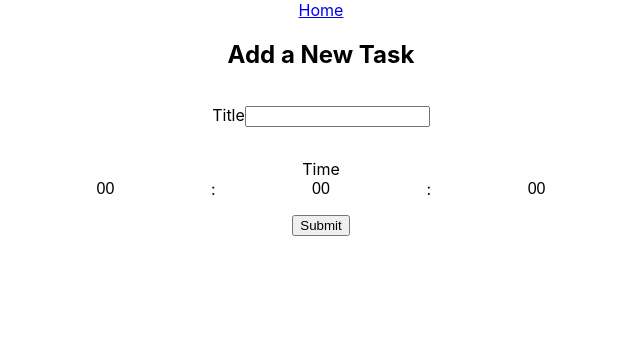
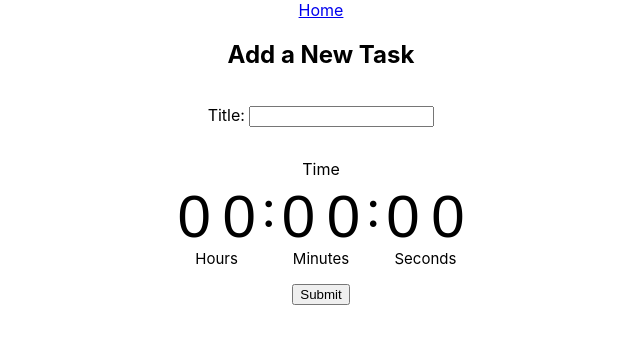
Before and after one commit to kovalen1618/priora, a React (Create React App) app: page /create in a window 1280 px wide. Shown: the top 344 px of the page, without its empty margins (319-959 px from the left). Built offline with nearby package versions, Linux system fonts and the light colour scheme; the HTML template or start-up script is replaced by a standard one.

Commit message:
Edited Create Modal, needs extra work

```diff
--- a/src/components/TaskList.js
+++ b/src/components/TaskList.js
@@ -39,8 +39,6 @@ export default function TaskList({ tasks }) {
 
   // Handles play/pause button click event for every task
   const handlePlayPause = (taskId) => {
-    console.log(taskStates)
-
     // Copies task states and spreads into a new array since state variables are immutable
     const newTaskStates = [...taskStates];
     const taskState = newTaskStates.find((task) => task.id === taskId);
@@ -99,7 +97,6 @@ export default function TaskList({ tasks }) {
       setCurrentTaskId(null);
       setTaskStates(newTaskStates);
     }
-    console.log(taskStates)
 
     projectFirestore.collection('tasks').doc(id).delete();
   }
--- a/src/pages/create/Create.css
+++ b/src/pages/create/Create.css
@@ -12,20 +12,38 @@
     margin: 1rem 0;
 }
 
-.time-inputs {
+.time-colon {
+    font-size: 50px;
+}
+
+#time-inputs {
     display: flex;
     flex-direction: row;
 }
 
-.clock input[type="text"] {
-    border: none;
-    background-color: transparent;
-    font-size: 16px;
-    text-align: center;
-    outline: none;
+.time-input {
+    margin-top: 6px;
+    caret-color: transparent;
 }
 
-.clock input[type="text"]::placeholder {
+.time-input input {
+    border: none;
+    outline: none;
+    background-color: transparent;
+    text-align: center;
+    font-size: 60px;
+    width: 35px;
+    height: 55px;
+    cursor: pointer;
+    color: orangered;
+    border: 3px solid transparent;
+}
+
+.time-input input::placeholder {
     color: black;
-    opacity: 1;
 }
+
+.time-input-label {
+    margin-top: 10px;
+    font-size: 15px;
+}
--- a/src/pages/create/Create.js
+++ b/src/pages/create/Create.js
@@ -1,5 +1,5 @@
 // React
-import React, { useState } from 'react'
+import React, { useRef, useState } from 'react'
 
 // Firebase
 import { projectFirestore } from '../../firebase/config';
@@ -9,13 +9,23 @@ import './Create.css';
 
 function Create({ closeModal }) {
     const [title, setTitle] = useState('');
+
     const [time, setTime] = useState(0);
-    const [hours, setHours] = useState('');
-    const [minutes, setMinutes] = useState('');
-    const [seconds, setSeconds] = useState('');
+    const [hoursOne, setHoursOne] = useState(0);
+    const [hoursTwo, setHoursTwo] = useState(0);
+    const [minutesOne, setMinutesOne] = useState(0);
+    const [minutesTwo, setMinutesTwo] = useState(0);
+    const [secondsOne, setSecondsOne] = useState(0);
+    const [secondsTwo, setSecondsTwo] = useState(0);
+
+    const handleInputFocus = (e) => {
+        const inputs = document.querySelectorAll(".time-input input");
+        inputs.forEach(input => input.style.borderBottom = '3px solid transparent');
+
+        e.target.style.borderBottom = '3px solid black';
+    }
 
     const [isSubmitting, setIsSubmitting] = useState(false);
-
     const handleSubmit = async (e) => {
         e.preventDefault();
 
@@ -39,7 +49,7 @@ function Create({ closeModal }) {
             <form onSubmit={handleSubmit} className='create-task-form'>
 
                 <label>
-                    <span className='title'>Title</span>
+                    <span id='title-label'>Title: </span>
                     <input
                         type='text'
                         onChange={(e) => setTitle(e.target.value)}
@@ -49,28 +59,67 @@ function Create({ closeModal }) {
                 </label>
 
                 <label className='clock'>
-                    <span>Time</span>
-                    <div className='time-inputs'>
+                    <div id='time-label'>Time</div>
+                    <div id='time-inputs'>
+                        <div className='time'>
+                            <div className='time-input'>
                                 <input
                                     type='text'
-                            placeholder='00'
-                            onChange={(e) => setHours(parseInt(e.target.value))}
-                            value={hours}
+                                    placeholder='0'
+                                    onChange={(e) => setHoursOne(e.target.value)}
+                                    value={hoursOne > 0 && hoursOne <= 9 ? hoursOne : ''}
+                                    onFocus={handleInputFocus}
                                 />
-                        :
                                 <input
                                     type='text'
-                            placeholder='00'
-                            onChange={(e) => setMinutes(parseInt(e.target.value))}
-                            value={minutes}
+                                    placeholder='0'
+                                    onChange={(e) => setHoursTwo(e.target.value)}
+                                    value={hoursTwo > 0 && hoursTwo <= 9 ? hoursTwo : ''}
+                                    onFocus={handleInputFocus}
                                 />
-                        :
+                            </div>
+                            <span className='time-input-label'>Hours</span>
+                        </div>
+                        <span className='time-colon'>:</span>
+                        <div className='time'>
+                            <div className='time-input'>
                                 <input
                                     type='text'
-                            placeholder='00'
-                            onChange={(e) => setSeconds(parseFloat(e.target.value))}
-                            value={seconds}
+                                    placeholder='0'
+                                    onChange={(e) => setMinutesOne(e.target.value)}
+                                    value={minutesOne > 0 && minutesOne <= 9 ? minutesOne : ''}
+                                    onFocus={handleInputFocus}
                                 />
+                                <input
+                                    type='text'
+                                    placeholder='0'
+                                    onChange={(e) => setMinutesTwo(e.target.value)}
+                                    value={minutesTwo > 0 && minutesTwo <= 9 ? minutesTwo : ''}
+                                    onFocus={handleInputFocus}
+                                />
+                            </div>
+                            <span className='time-input-label'>Minutes</span>
+                        </div>
+                        <span className='time-colon'>:</span>
+                        <div className='time'>
+                            <div className='time-input'>
+                                <input
+                                    type='text'
+                                    placeholder='0'
+                                    onChange={(e) => setSecondsOne(e.target.value)}
+                                    value={secondsOne > 0 && secondsOne <= 9 ? secondsOne : ''}
+                                    onFocus={handleInputFocus}
+                                />
+                                <input
+                                    type='text'
+                                    placeholder='0'
+                                    onChange={(e) => setSecondsTwo(e.target.value)}
+                                    value={secondsTwo > 0 && secondsTwo <= 9 ? secondsTwo : ''}
+                                    onFocus={handleInputFocus}
+                                />
+                            </div>
+                            <span className='time-input-label'>Seconds</span>
+                        </div>
                     </div>
                 </label>
 
@@ -78,7 +127,17 @@ function Create({ closeModal }) {
                 <button
                     disabled={isSubmitting}
                     className='submit-form-button'
-                    onClick={() => setTime((hours * 60) + minutes + seconds / 60)}
+                    onClick={() => {
+                        setTime((parseInt(hoursOne + hoursTwo) * 60) + parseInt(minutesOne + minutesTwo) + (parseFloat(secondsOne + secondsTwo) / 60))
+                        console.log({
+                            hoursOne,
+                            hoursTwo,
+                            minutesOne,
+                            minutesTwo,
+                            secondsOne,
+                            secondsTwo
+                        })
+                    }}
                 >Submit</button>
 
             </form>
```
Lines whose indentation alone changed are shown as unchanged.
